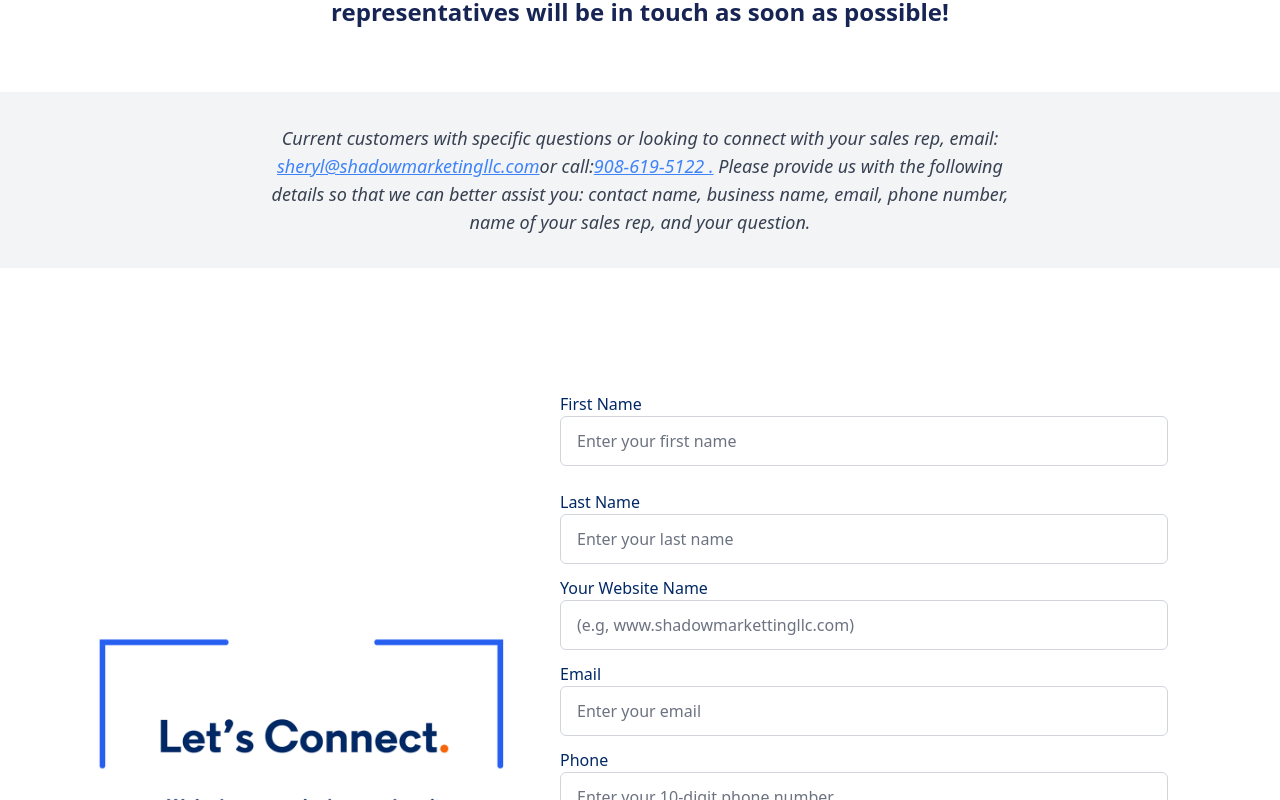
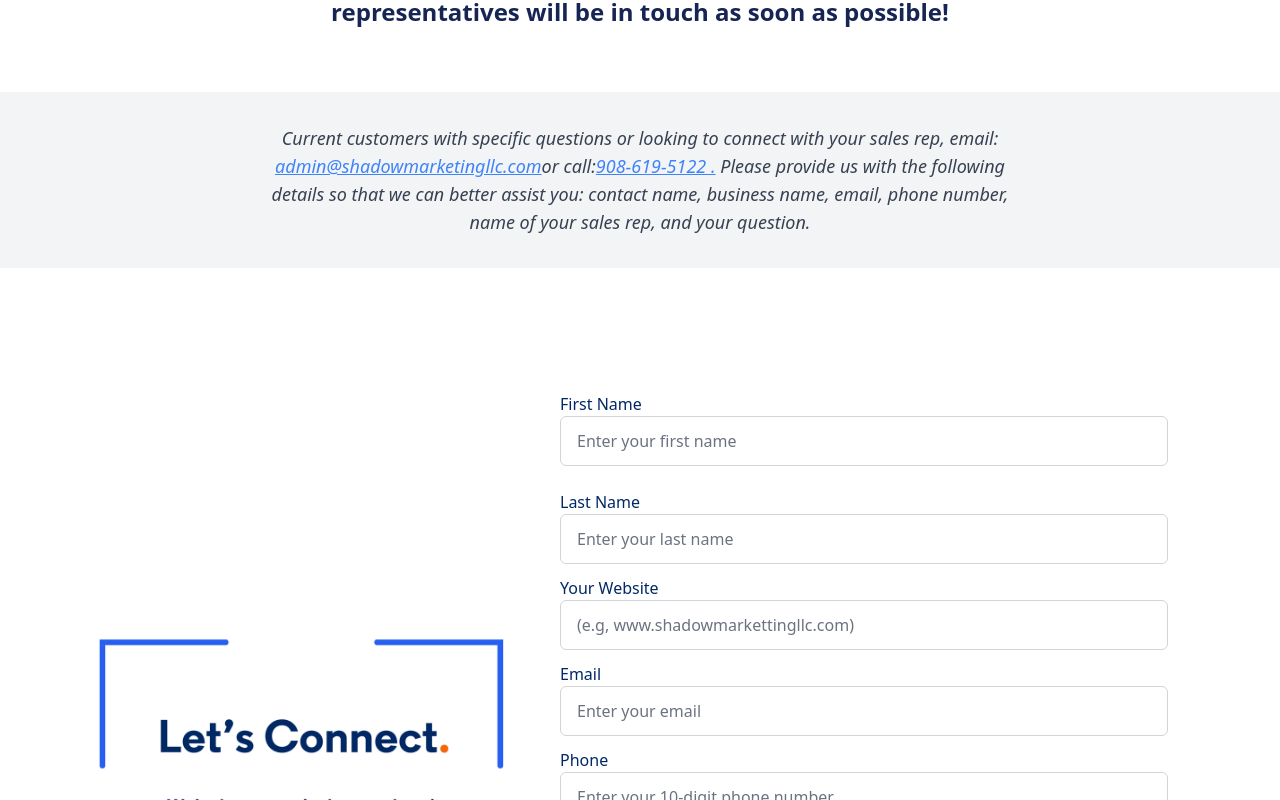
Before and after one commit to ansh-pachauri/optimumClone, a React (Vite) app: page /connect in a window 1280 px wide. Shown: the part 660-1460 px from the top of the page. Built offline with nearby package versions, Linux system fonts and the light colour scheme.

Commit message:
color changed blue ui

```diff
--- a/src/components/Contact.jsx
+++ b/src/components/Contact.jsx
@@ -375,7 +375,7 @@ const Contact = () => {
             {/* website */}
             <Input
               name="website"
-              label="Your Website Name"
+              label="Your Website "
               register={register}
               required={{ value: true, message: "Please Enter your Correct website Name" }}
               type="text"
--- a/src/components/Header.jsx
+++ b/src/components/Header.jsx
@@ -17,7 +17,7 @@ const Header = () => {
         <div className="header1 flex items-center">
           <img
             src={assets.shadowlogo1}
-            className=" sm:w-[180px]  md:w-[210px] lg:w-[280px] h-[125px]"
+            className=" sm:w-[170px]  md:w-[200px] lg:w-[280px] h-[125px]"
             alt="Logo"
           />
         </div>
--- a/src/pages/LetsConnect.jsx
+++ b/src/pages/LetsConnect.jsx
@@ -25,7 +25,7 @@ const LetsConnect = () => {
 
       <div className="bg-gray-100 text-center  p-8 sm:p-6 md:p-8">
         <p className="text-xl sm:text-base md:text-lg italic text-gray-700 max-w-3xl mx-auto leading-relaxed sm:max-w-xl md:max-w-3xl font-sans">
-          Current customers with specific questions or looking to connect with your sales rep, email: <a href="mailto:sheryl@shadowmarketingllc.com "className="text-blue-500 underline" >sheryl@shadowmarketingllc.com</a>or call:<a href="tel:908-619-5122 " className="text-blue-500 underline">908-619-5122 .</a> Please provide us with the following details so that we can better
+          Current customers with specific questions or looking to connect with your sales rep, email: <a href="mailto:admin@shadowmarketingllc.com "className="text-blue-500 underline" >admin@shadowmarketingllc.com</a>or call:<a href="tel:908-619-5122 " className="text-blue-500 underline">908-619-5122 .</a> Please provide us with the following details so that we can better
           assist you: contact name, business name, email, phone number, name of your sales rep, and your question.
         </p>
       </div>
```
